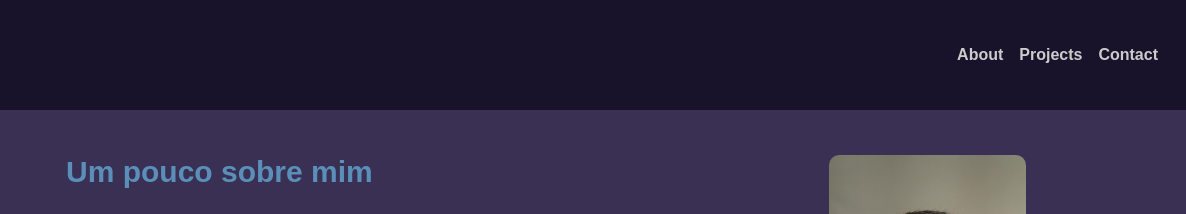
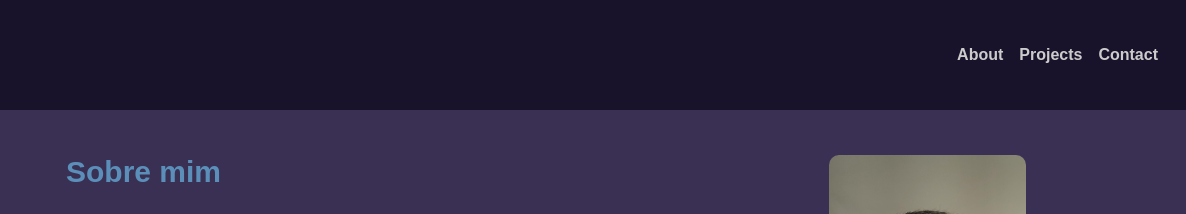
Before and after one commit to oThiagoSouza/portfolio, a website: page index.html in a window 1280 px wide. Shown: the top 214 px of the page, 94-1280 px from the left. Drawn offline with Linux system fonts and the light colour scheme; files that its build step writes are made by us from their sources; files whose address does not match are found by name.

Commit message:
Mudando título sessão sobre

```diff
--- a/index.html
+++ b/index.html
@@ -28,7 +28,7 @@
         <div class="container">
             <div class="about__text">
                 <h2 class="about__title">
-                    Um pouco sobre mim
+                    Sobre mim
                 </h2>
                 <p class="about__description">
                     Lorem ipsum dolor sit amet consectetur adipisicing elit. Quae at quo ipsa mollitia perspiciatis consectetur similique, iste obcaecati cumque eligendi deleniti, nostrum vel itaque possimus cupiditate ratione recusandae. Dolore, accusantium!
```
